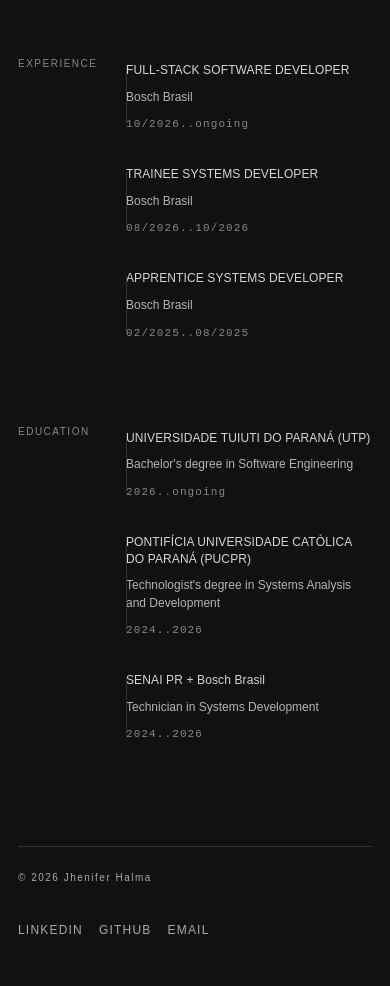
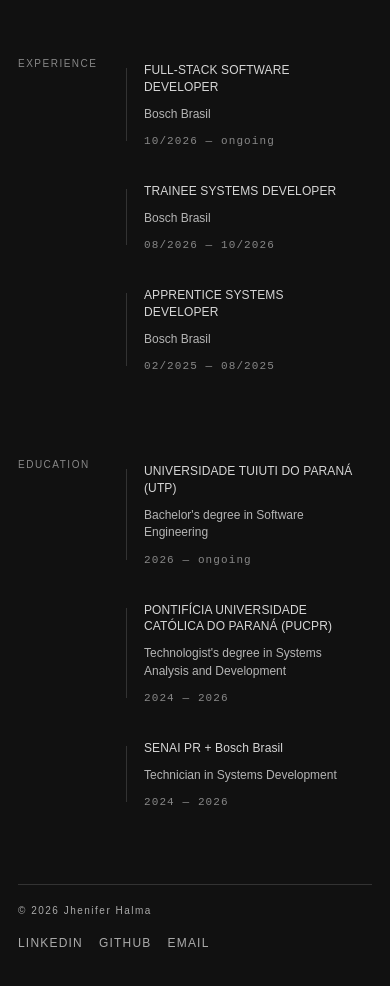
Before and after one commit to jheniferhlm/portfolio, a React (Vite) app in the folder portfolio/: page / in a window 390 px wide. Shown: the part 900-1886 px from the top of the page. Built offline with nearby package versions, Linux system fonts and the light colour scheme.

Commit message:
style: css improved, more responsive, small improvement on info visual

```diff
--- a/portfolio/src/components/Footer/index.css
+++ b/portfolio/src/components/Footer/index.css
@@ -1,5 +1,6 @@
 .footer {
     width: 100%;
+    min-height: 25vh;
     padding: 100px 32px 32px;
     box-sizing: border-box;
     background: #111111;
@@ -76,13 +77,12 @@
 
 @media (max-width: 500px) {
     .footer {
-        padding: 70px 18px 18px;
+        padding: 40px 18px 18px;
     }
 
     .footer-main {
-        padding-top: 25px;
-        padding-bottom: 50px;
-        gap: 40px;
+        padding-top: 20px;
+        gap: 20px;
     }
 
     .footer-title h2 {
--- a/portfolio/src/components/Hero/index.css
+++ b/portfolio/src/components/Hero/index.css
@@ -253,7 +253,7 @@
     }
 
     .hero-name {
-        font-size: 21vw;
+        font-size: 19vw;
         letter-spacing: -0.4rem;
     }
 }
@@ -277,7 +277,7 @@
     }
 
     .hero-name {
-        font-size: 20vw;
+        font-size: 18vw;
         letter-spacing: -0.3rem;
     }
 }
--- a/portfolio/src/components/Info/index.css
+++ b/portfolio/src/components/Info/index.css
@@ -200,7 +200,7 @@
     }
 
     .info-item {
-        padding: 18px 0;
+        padding: 18px;
     }
 
     .info-item h3 {
--- a/portfolio/src/components/Info/index.tsx
+++ b/portfolio/src/components/Info/index.tsx
@@ -25,7 +25,7 @@ function Info() {
                             Bosch Brasil
                         </p>
                         <span className="info-date">
-                            10/2026..ongoing
+                            10/2026 — ongoing
                         </span>
                     </div>
                     <div className="info-item">
@@ -36,7 +36,7 @@ function Info() {
                             Bosch Brasil
                         </p>
                         <span className="info-date">
-                            08/2026..10/2026
+                            08/2026 — 10/2026
                         </span>
                     </div>
                     <div className="info-item">
@@ -47,7 +47,7 @@ function Info() {
                             Bosch Brasil
                         </p>
                         <span className="info-date">
-                            02/2025..08/2025
+                            02/2025 — 08/2025
                         </span>
                     </div>
                 </div>
@@ -64,7 +64,7 @@ function Info() {
                             Bachelor's degree in Software Engineering
                         </p>
                         <span className="info-date">
-                            2026..ongoing
+                            2026 — ongoing
                         </span>
                     </div>
                     <div className="info-item">
@@ -75,7 +75,7 @@ function Info() {
                             Technologist's degree in Systems Analysis and Development
                         </p>
                         <span className="info-date">
-                            2024..2026
+                            2024 — 2026
                         </span>
                     </div>
                     <div className="info-item">
@@ -86,7 +86,7 @@ function Info() {
                             Technician in Systems Development
                         </p>
                         <span className="info-date">
-                            2024..2026
+                            2024 — 2026
                         </span>
                     </div>
                 </div>
```
